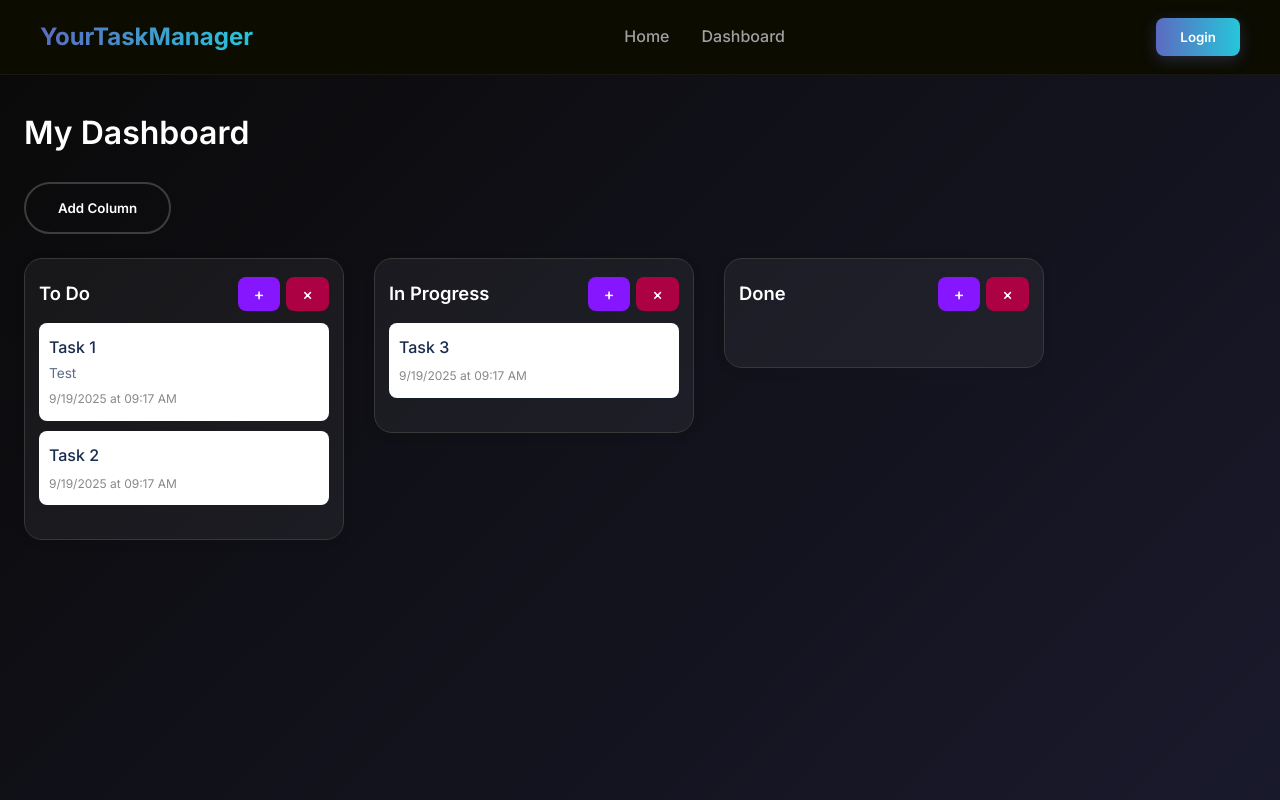
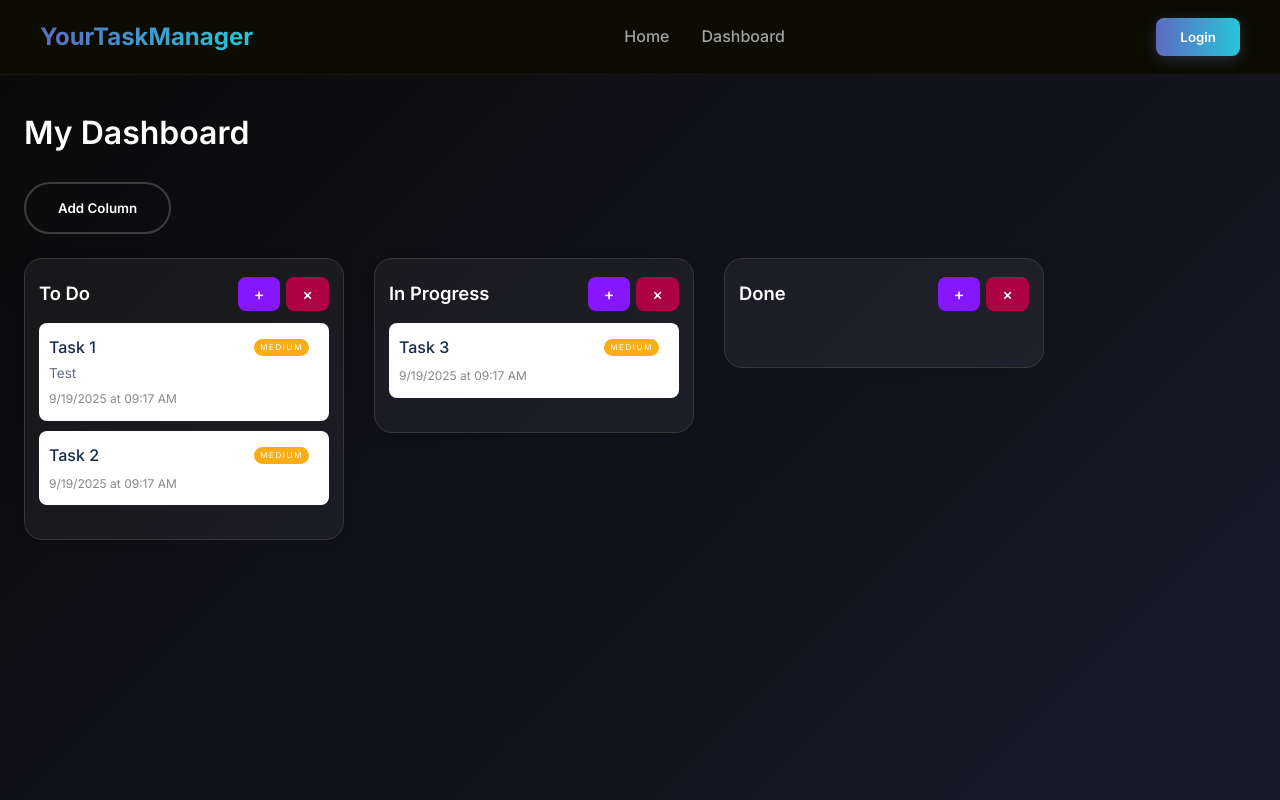
Before and after one commit to Callouu/taskmanager, a React (Vite) app: page /dashboard in a window 1280 px wide. Shown: the top 800 px of the page. Built offline with nearby package versions, Linux system fonts and the light colour scheme.

Commit message:
add task priority on card

```diff
--- a/src/components/Card/Card.jsx
+++ b/src/components/Card/Card.jsx
@@ -25,7 +25,14 @@ const Card = ({ card, columnId }) => {
     <>
       <div className="card">
         <div className="card-content" onClick={openModal}>
-          <div className="card-title">{card.title}</div>
+          <div className="card-header">
+            <div className="card-title">{card.title}</div>
+            {card.priority && (
+              <div className={`card-priority ${card.priority}`}>
+                {card.priority.toUpperCase()}
+              </div>
+            )}
+          </div>
           {card.description && (
             <div className="card-description">{card.description}</div>
           )}
--- a/src/components/Card/Card.scss
+++ b/src/components/Card/Card.scss
@@ -25,10 +25,39 @@
     padding-right: 10px;
     color: #172b4d;
 
+    .card-header {
+      display: flex;
+      justify-content: space-between;
+      align-items: center;
+      margin-bottom: 4px;
+    }
+
     .card-title {
       font-size: 1rem;
       font-weight: 500;
-      margin-bottom: 4px;
+      flex: 1;
+    }
+
+    .card-priority {
+      flex-shrink: 0;
+      font-size: 0.5rem;
+      letter-spacing: 0.1rem;
+      text-align: center;
+      padding: 2px 6px;
+      border-radius: 12px;
+      color: white;
+
+      &.high {
+        background-color: #ff4d4f;
+      }
+
+      &.medium {
+        background-color: #faad14;
+      }
+
+      &.low {
+        background-color: #52c41a;
+      }
     }
 
     .card-description {
--- a/src/components/CardDetailsModal/CardDetailsModal.jsx
+++ b/src/components/CardDetailsModal/CardDetailsModal.jsx
@@ -11,6 +11,7 @@ function CardDetailsModal({ open, onClose, card, columnId }) {
   const [isEditing, setIsEditing] = useState(false);
   const [title, setTitle] = useState(card?.title || "");
   const [description, setDescription] = useState(card?.description || "");
+  const [priority, setPriority] = useState(card?.priority || "medium");
 
   if (!card) return null;
 
@@ -22,7 +23,7 @@ function CardDetailsModal({ open, onClose, card, columnId }) {
 
   // Handle save changes
   const handleSave = () => {
-    dispatch(editCard(card.id, title, description));
+    dispatch(editCard(card.id, title, description, priority));
     setIsEditing(false);
   };
 
@@ -30,6 +31,7 @@ function CardDetailsModal({ open, onClose, card, columnId }) {
   const handleCancel = () => {
     setTitle(card.title);
     setDescription(card.description);
+    setPriority(card.priority || "medium");
     setIsEditing(false);
   };
 
@@ -46,6 +48,7 @@ function CardDetailsModal({ open, onClose, card, columnId }) {
     if (card) {
       setTitle(card.title);
       setDescription(card.description);
+      setPriority(card.priority || "medium");
     }
   }, [card]);
 
@@ -67,6 +70,18 @@ function CardDetailsModal({ open, onClose, card, columnId }) {
               className="card-description-input"
               placeholder="Card description"
             />
+            <div style={{ marginBottom: 12 }}>
+              <label style={{ display: "block", marginBottom: 4 }}>Priority:</label>
+              <select
+                value={priority}
+                onChange={(e) => setPriority(e.target.value)}
+                style={{ width: "100%", padding: "8px", borderRadius: 4 }}
+              >
+                <option value="low">Low</option>
+                <option value="medium">Medium</option>
+                <option value="high">High</option>
+              </select>
+            </div>
             <div className="card-modal-actions">
               <button onClick={handleSave} className="save-btn">Save</button>
               <button onClick={handleCancel} className="cancel-btn">Cancel</button>
@@ -85,6 +100,12 @@ function CardDetailsModal({ open, onClose, card, columnId }) {
                 )}
               </div>
             )}
+            <div className="card-priority" style={{ marginBottom: 12 }}>
+              <strong>Priority:</strong>
+              <span className={`priority-value ${card.priority}`}>
+                {card.priority?.charAt(0).toUpperCase() + card.priority?.slice(1)}
+              </span>
+            </div>
             <div className="card-meta">
               <span className="card-date">Created: {formatDate(card.createdAt)}</span>
             </div>
--- a/src/components/CardDetailsModal/CardDetailsModal.scss
+++ b/src/components/CardDetailsModal/CardDetailsModal.scss
@@ -62,6 +62,25 @@
     }
   }
 
+  .card-priority {
+    .priority-value {
+      font-weight: bold;
+      margin-left: 8px;
+
+      &.high {
+        color: #ff4d4f;
+      }
+
+      &.medium {
+        color: #faad14;
+      }
+
+      &.low {
+        color: #52c41a;
+      }
+    }
+  }
+
   .card-meta {
     display: flex;
     justify-content: space-between;
--- a/src/components/CardModal/CardModal.jsx
+++ b/src/components/CardModal/CardModal.jsx
@@ -5,10 +5,11 @@ import "./CardModal.scss";
 function CardModal({ open, onClose, onAddCard }) {
   const [title, setTitle] = useState("");
   const [description, setDescription] = useState("");
+  const [priority, setPriority] = useState("medium");
 
   const handleAdd = () => {
     if (title.trim()) {
-      onAddCard(title, description);
+      onAddCard(title, description, priority);
       setTitle("");
       setDescription("");
       onClose();
@@ -18,6 +19,7 @@ function CardModal({ open, onClose, onAddCard }) {
   const handleCancel = () => {
     setTitle("");
     setDescription("");
+    setPriority("medium");
     onClose();
   };
 
@@ -47,6 +49,18 @@ function CardModal({ open, onClose, onAddCard }) {
         style={{ width: "100%", marginBottom: 12, minHeight: 80 }}
         onKeyPress={handleKeyPress}
       />
+      <div style={{ marginBottom: 12 }}>
+        <label style={{ display: "block", marginBottom: 4 }}>Priority: </label>
+        <select
+          value={priority}
+          onChange={(e) => setPriority(e.target.value)}
+          style={{ width: "100%", padding: "8px", borderRadius: 4 }}
+        >
+          <option value="low">Low</option>
+          <option value="medium">Medium</option>
+          <option value="high">High</option>
+        </select>
+      </div>
       <div style={{ display: "flex", gap: 8 }}>
         <button onClick={handleAdd}>Add Card</button>
         <button onClick={handleCancel} type="button">Cancel</button>
--- a/src/components/Column/Column.jsx
+++ b/src/components/Column/Column.jsx
@@ -9,8 +9,8 @@ const Column = ({ column, cards }) => {
   const dispatch = useDispatch();
   const [isModalOpen, setIsModalOpen] = useState(false);
 
-  const handleAddCard = (title, description) => {
-    dispatch(addCard(column.id, title, description));
+  const handleAddCard = (title, description, priority) => {
+    dispatch(addCard(column.id, title, description, priority));
   };
 
   const handleEditTitle = () => {
--- a/src/store/actions.js
+++ b/src/store/actions.js
@@ -8,9 +8,9 @@ export const REMOVE_COLUMN = 'REMOVE_COLUMN';
 export const EDIT_COLUMN = 'EDIT_COLUMN';
 
 // Action Creators
-export const addCard = (columnId, title, description = "") => ({
+export const addCard = (columnId, title, description = "", priority = "medium") => ({
   type: ADD_CARD,
-  payload: { columnId, title, description }
+  payload: { columnId, title, description, priority }
 });
 
 export const removeCard = (cardId) => ({
@@ -23,9 +23,9 @@ export const moveCard = (sourceColId, destColId, cardId, index) => ({
   payload: { sourceColId, destColId, cardId, index }
 });
 
-export const editCard = (cardId, title, description = "") => ({
+export const editCard = (cardId, title, description = "", priority = "medium") => ({
   type: EDIT_CARD,
-  payload: { cardId, title, description }
+  payload: { cardId, title, description, priority }
 });
 
 export const addColumn = (title, description = "") => ({
--- a/src/store/reducers.js
+++ b/src/store/reducers.js
@@ -24,25 +24,28 @@ function boardReducer(state = {
       id: 'card-1',
       title: 'Task 1',
       description: 'Test',
+      priority: 'medium',
       createdAt: '2025-09-19T09:17:00.000Z'
     },
     'card-2': {
       id: 'card-2',
       title: 'Task 2',
       description: '',
+      priority: 'medium',
       createdAt: '2025-09-19T09:17:00.000Z'
     },
     'card-3': {
       id: 'card-3',
       title: 'Task 3',
       description: '',
+      priority: 'medium',
       createdAt: '2025-09-19T09:17:00.000Z'
     }
   }
 }, action) {
   switch (action.type) {
     case 'ADD_CARD': {
-      const { columnId, title, description } = action.payload;
+      const { columnId, title, description, priority } = action.payload;
       const newCardId = `card-${Date.now()}`;
       return {
         ...state,
@@ -57,6 +60,7 @@ function boardReducer(state = {
             id: newCardId,
             title,
             description,
+            priority,
             createdAt: new Date().toISOString()
           }
         }
@@ -94,7 +98,7 @@ function boardReducer(state = {
       };
     }
     case 'EDIT_CARD': {
-      const { cardId, title, description } = action.payload;
+      const { cardId, title, description, priority } = action.payload;
       return {
         ...state,
         cards: {
@@ -102,7 +106,8 @@ function boardReducer(state = {
           [cardId]: {
             ...state.cards[cardId],
             title,
-            description
+            description,
+            priority
           }
         }
       };
```
